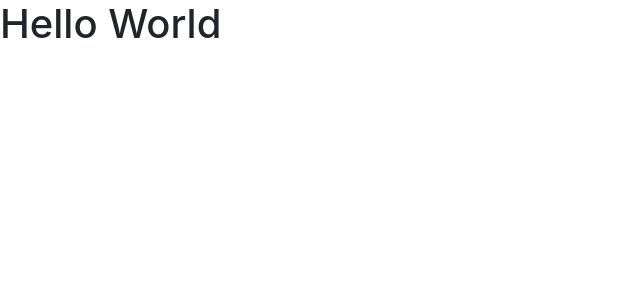
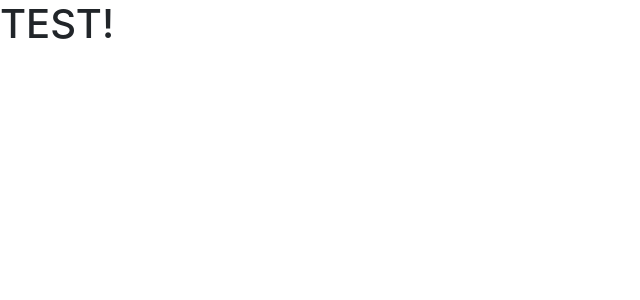
Before and after one commit to jonathanschimpf/React-Portfolio, a React (Create React App) app: page / in a window 1280 px wide. Shown: the top 300 px of the page, without its empty margins (0-640 px from the left). Built offline with nearby package versions, Linux system fonts and the light colour scheme.

Commit message:
updating package.json to include additional dependencies before portfolio conversion and update

```diff
--- a/public/index.html
+++ b/public/index.html
@@ -1,12 +1,34 @@
 <!DOCTYPE html>
 <html lang="en">
+
 <head>
   <meta charset="utf-8" />
   <meta name="viewport" content="width=device-width, initial-scale=1" />
-    <title>React App</title>
+
+  <!-- <script src="https://code.jquery.com/jquery-3.5.1.slim.min.js"
+    integrity="sha384-DfXdz2htPH0lsSSs5nCTpuj/zy4C+OGpamoFVy38MVBnE+IbbVYUew+OrCXaRkfj" crossorigin="anonymous">
+    </script>
+
+  <script src="https://cdn.jsdelivr.net/npm/popper.js@1.16.1/dist/umd/popper.min.js"
+    integrity="sha384-9/reFTGAW83EW2RDu2S0VKaIzap3H66lZH81PoYlFhbGU+6BZp6G7niu735Sk7lN" crossorigin="anonymous">
+    </script>
+
+  <link rel="stylesheet" href="https://maxcdn.bootstrapcdn.com/bootstrap/4.5.0/css/bootstrap.min.css"
+    integrity="sha384-9aIt2nRpC12Uk9gS9baDl411NQApFmC26EwAOH8WgZl5MYYxFfc+NcPb1dKGj7Sk" crossorigin="anonymous" /> -->
+
+  <script src="https://use.fontawesome.com/eecc4b4327.js"></script>
+
+
+  <title>JONATHAN SCHIMPF | WEB.DEV</title>
+
 </head>
+
 <body>
+
   <noscript>You need to enable JavaScript to run this app.</noscript>
+
   <div id="root"></div>
+
 </body>
+
 </html>
--- a/src/App.js
+++ b/src/App.js
@@ -1,6 +1,16 @@
+import React from "react";
+
+
+
 function App() {
   return (
-    <h1>Hello World</h1>
+
+    <>
+
+    <h1>TEST!</h1>
+
+    </>
+
   );
 }
 
```
Lines whose indentation alone changed are shown as unchanged.
